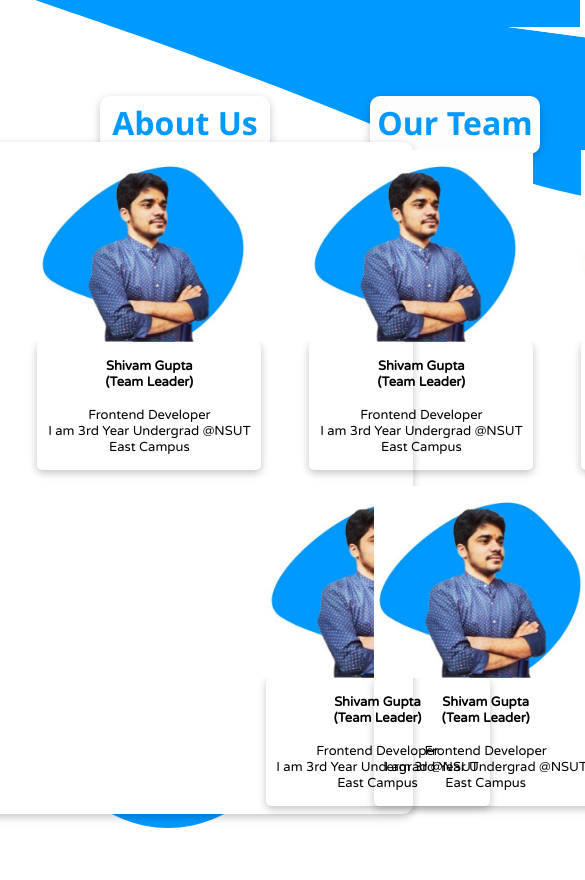
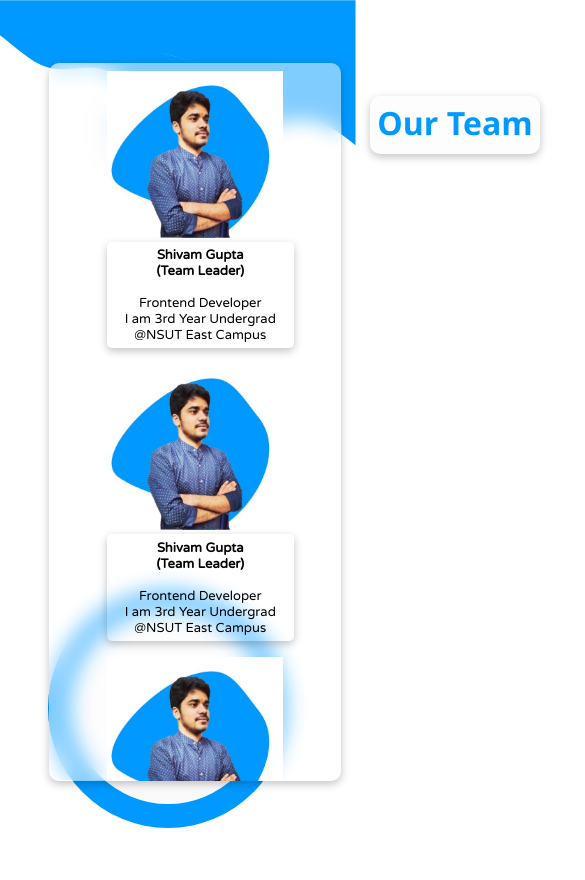
Before and after one commit to SumitKrShakya/Smart-India-Hackathon-2022, a plain HTML site: page Frontend/html/about_us.html in a window 390 px wide. Shown: the top 880 px of the page, 585 px wide, since content can reach past the window. After the commit the page ends 844 px from the top, so only its background shows below. Drawn offline with Linux system fonts and the light colour scheme; a web font is replaced by a local one.

Commit message:
about us almost responsive

```diff
--- a/Frontend/css/about.css
+++ b/Frontend/css/about.css
@@ -5,32 +5,71 @@ body {
     overflow: hidden;
     height: 100vh;
     width: 100vw;
-    min-width:580px ;
+    min-width: 580px;
 }
 
-#svg_wave{
-    width: 100vw;
-    height: 100vh;
-    z-index: 1;
+::-webkit-scrollbar {
+    width: 5px;
+    height: 5px;
+}
+
+
+/* Track */
+
+ ::-webkit-scrollbar-track {
+    /* box-shadow: inset 0 0 5px grey; */
+    border-radius: 10px;
+}
+
+
+/* Handle */
+
+ ::-webkit-scrollbar-thumb {
+    border-radius: 5px;
+    background: rgba(40, 167, 234, 1);
+    /* border-radius: 10px; */
+}
+
+
+/* Handle on hover */
+
+ ::-webkit-scrollbar-thumb:hover {
+    background: hsl(201, 82%, 40%);
+}
+
+#svg_wave {
+    width: 105vw;
+    transform: translateX(-50px);
+    /* height: 100vh;s */
+    /* z-index: 1; */
     position: absolute;
-    transform:scaleX(2) rotateZ(15deg);
+    z-index: -1;
+    /* transform: translateY(calc(1080px-10vw)); */
+    /* transform: scaleX(2) rotateZ(15deg); */
+    /* z-index: -1; */
 }
-.filler1p{
 
+
+/* .filler1p {
     background-color: blueviolet;
     display: flex;
     flex-direction: row;
     justify-content: flex-end
-}
-.filler1{
-    position:absolute;
+} */
+
+.filler1 {
+    position: absolute;
+    right: 0px;
+    top: 0px;
+    z-index: -10;
     z-index: 2;
     width: 50%;
     height: 7vw;
     background-color: #0099ff;
     /* background-color: goldenrod; */
 }
-.circle1{
+
+.circle1 {
     position: absolute;
     z-index: 3;
     width: 15rem;
@@ -39,8 +78,10 @@ body {
     bottom: 1rem;
     left: 3rem;
     background-color: #0099ff;
+    z-index: -1;
 }
-.circle2{
+
+.circle2 {
     position: absolute;
     z-index: 4;
     width: 12rem;
@@ -50,7 +91,8 @@ body {
     left: 1.5rem;
     background-color: rgb(250, 250, 250);
 }
-.nav{
+
+.nav {
     position: fixed;
     z-index: 5;
     width: 40rem;
@@ -60,13 +102,16 @@ body {
     /* background-color: rgb(138, 16, 16); */
     display: flex;
     flex-direction: row;
-    justify-content:space-evenly;
+    justify-content: space-evenly;
+    z-index: -1;
 }
-a{
+
+a {
     text-decoration: none;
     color: #0099ff;
 }
-.header{
+
+.header {
     /* position: absolute; */
     text-align: center;
     padding: 5px;
@@ -78,10 +123,10 @@ a{
     font-weight: 700;
     font-size: 2rem;
     box-shadow: rgba(0, 0, 0, 0.24) 0px 3px 8px;
-
     /* text-decoration: underline; */
 }
-.team{
+
+.team {
     /* position: absolute; */
     background-color: rgb(253, 253, 253);
     text-align: center;
@@ -93,11 +138,12 @@ a{
     font-size: 2rem;
     box-shadow: rgba(0, 0, 0, 0.24) 0px 3px 8px;
     padding: 5px;
-
-
     /* text-decoration: underline; */
 }
-.member-p{
+
+.member-p {
+    position: absolute;
+    z-index: 10;
     display: flex;
     justify-content: center;
     align-items: center;
@@ -105,70 +151,86 @@ a{
     height: 100vh;
     /* top: 50rem;*/
 }
-.member{
+
+.member {
     width: 75%;
-    height: 42rem;
-    margin:27rem 0rem 20rem  0rem;
+    /* height: 42rem; */
+    height: 85vh;
+    /* margin: 27rem 0rem 20rem 0rem; */
     /* padding-top: 10rem; */
     display: flex;
     justify-content: center;
-    flex-direction:column;
+    flex-direction: row;
     justify-content: space-around;
     align-items: center;
     flex-wrap: wrap;
-    position: absolute;
-    z-index: 5;
-
+    /* position: absolute; */
+    /* z-index: 5; */
     /* background-color: blueviolet; */
     border-radius: 10px;
-    background-color: #fff;
+    background-color: rgba(255, 255, 255, 0.5);
+    backdrop-filter: blur(10px);
     box-shadow: rgba(0, 0, 0, 0.24) 0px 3px 8px;
+    overflow: scroll;
 }
-.first-member-box-line{
+
+
+/* .first-member-box-line {
     display: flex;
     flex-direction: row;
     justify-content: space-around;
 }
-.second-member-box-line{
+
+.second-member-box-line {
     display: flex;
     flex-direction: row;
-}
-.member-box{
-    width: 14%;
-    height: 20rem;
-    padding: 0rem 1rem ;
+} */
+
+.member-box {
+    width: 11rem;
+    /* height: 40%; */
+    margin: 1rem 1rem;
     font-family: 'Dosis', sans-serif;
     font-family: 'Mochiy Pop P One', sans-serif;
     font-family: 'Varela Round', sans-serif;
     font-size: small;
-    /* margin: 1rem 0rem; */
+    display: flex;
+    flex-direction: column;
+    margin: 0.5rem 1rem;
     /* background-color: #0099ff; */
     /* background-color:red; */
     /* border-radius: 5px; */
     /* box-shadow: rgba(0, 0, 0, 0.24) 0px 3px 8px; */
+}
 
+.member-photo {
+    /* width: 15rem;
+    height: 12rem; */
+    /* width: 100%;
+    height: 100%; */
+    flex: 7;
 }
-.member-photo{
-    width: 15rem;
-    height: 12rem;
+
+.member-photo>img {
+    flex: 1;
+    /* width: 14rem;
+    height: 12rem; */
+    width: 100%;
 }
-.member-photo>img{
 
-    width: 14rem;
-    height: 12rem;
-
-}
-.detail{
-    width: 14rem;
-    height: 8rem;
+.detail {
+    /* width: 14rem; */
+    width: 100%;
+    padding: 3%;
+    /* height: 8rem; */
     /* background-color: #0099ff; */
     box-shadow: rgba(0, 0, 0, 0.24) 0px 3px 8px;
     border-radius: 5px;
+}
 
-}
-.member-name{
-    width: 14rem;
-    height: 2rem;
+.member-name {
+    /* width: 14rem; */
+    /* height: 2rem; */
     /* line-height: px;
      */
     /* padding-top: 7px; */
@@ -176,11 +238,11 @@ a{
     /* background-color: bisque; */
     text-align: center;
 }
-.member-descrip{
-    width: 13rem;
-    height: 6rem;
+
+.member-descrip {
+    /* width: 13rem; */
+    /* height: 6rem; */
     /* background-color: green; */
-    padding:1px 8px ;
+    /* padding: 1px 8px; */
     text-align: center;
-
 }
--- a/Frontend/html/about_us.html
+++ b/Frontend/html/about_us.html
@@ -13,11 +13,12 @@
 </head>
 
 <body>
-    <svg id="svg_wave" xmlns="http://www.w3.org/2000/svg"><path fill="#0099ff" fill-opacity="1" d="M0,32L30,42.7C60,53,120,75,180,101.3C240,128,300,160,360,154.7C420,149,480,107,540,112C600,117,660,171,720,186.7C780,203,840,181,900,181.3C960,181,1020,203,1080,186.7C1140,171,1200,117,1260,101.3C1320,85,1380,107,1410,117.3L1440,128L1440,0L1410,0C1380,0,1320,0,1260,0C1200,0,1140,0,1080,0C1020,0,960,0,900,0C840,0,780,0,720,0C660,0,600,0,540,0C480,0,420,0,360,0C300,0,240,0,180,0C120,0,60,0,30,0L0,0Z"></path></svg>
-    <div class="filler1p">
-        <div class="filler1">
-        </div>
-    </div>
+    <img id="svg_wave" src="../svg/about-main-wave.svg" alt="">
+
+    <!-- <div class="filler1p"> -->
+    <!-- <div class="filler1">
+    </div> -->
+    <!-- </div> -->
     <div class="circle1">
         <div class="circle2"></div>
     </div>
@@ -31,7 +32,7 @@
         <!-- member 1 -->
 
         <div class="member">
-            <div class="first-member-box-line">
+            <!-- <div class="first-member-box-line"> -->
 
             <div class="member-box">
                 <div class="member-photo">
@@ -40,13 +41,13 @@
                 <div class="detail">
 
                     <div class="member-name">
-                            <br>
+                        <!-- <br> -->
                         <b>Shivam Gupta<br>(Team Leader)
                             </b>
                     </div>
                     <div class="member-descrip">
                         <!-- <p> -->
-                            <br>
+                        <!-- <br> -->
                         <br>Frontend Developer <br> I am 3rd Year Undergrad @NSUT East Campus
                         <!-- </p> -->
                     </div>
@@ -59,13 +60,13 @@
                 <div class="detail">
 
                     <div class="member-name">
-                            <br>
+                        <!-- <br> -->
                         <b>Shivam Gupta<br>(Team Leader)
                             </b>
                     </div>
                     <div class="member-descrip">
                         <!-- <p> -->
-                            <br>
+                        <!-- <br> -->
                         <br>Frontend Developer <br> I am 3rd Year Undergrad @NSUT East Campus
                         <!-- </p> -->
                     </div>
@@ -78,13 +79,13 @@
                 <div class="detail">
 
                     <div class="member-name">
-                            <br>
+                        <!-- <br> -->
                         <b>Shivam Gupta<br>(Team Leader)
                             </b>
                     </div>
                     <div class="member-descrip">
                         <!-- <p> -->
-                            <br>
+                        <!-- <br> -->
                         <br>Frontend Developer <br> I am 3rd Year Undergrad @NSUT East Campus
                         <!-- </p> -->
                     </div>
@@ -97,13 +98,13 @@
                 <div class="detail">
 
                     <div class="member-name">
-                            <br>
+                        <!-- <br> -->
                         <b>Shivam Gupta<br>(Team Leader)
                             </b>
                     </div>
                     <div class="member-descrip">
                         <!-- <p> -->
-                            <br>
+                        <!-- <br> -->
                         <br>Frontend Developer <br> I am 3rd Year Undergrad @NSUT East Campus
                         <!-- </p> -->
                     </div>
@@ -111,9 +112,9 @@
             </div>
 
 
-            </div>
+            <!-- </div> -->
 
-            <div class="second-member-box-line">
+            <!-- <div class="second-member-box-line"> -->
 
 
             <div class="member-box">
@@ -123,13 +124,13 @@
                 <div class="detail">
 
                     <div class="member-name">
-                            <br>
+                        <!-- <br> -->
                         <b>Shivam Gupta<br>(Team Leader)
                                 </b>
                     </div>
                     <div class="member-descrip">
                         <!-- <p> -->
-                            <br>
+                        <!-- <br> -->
                         <br>Frontend Developer <br> I am 3rd Year Undergrad @NSUT East Campus
                         <!-- </p> -->
                     </div>
@@ -142,19 +143,19 @@
                 <div class="detail">
 
                     <div class="member-name">
-                            <br>
+                        <!-- <br> -->
                         <b>Shivam Gupta<br>(Team Leader)
                                 </b>
                     </div>
                     <div class="member-descrip">
                         <!-- <p> -->
-                            <br>
+                        <!-- <br> -->
                         <br>Frontend Developer <br> I am 3rd Year Undergrad @NSUT East Campus
                         <!-- </p> -->
                     </div>
                 </div>
             </div>
-            </div>
+            <!-- </div> -->
         </div>
     </div>
 </body>
```
Also changed, not shown: Frontend/svg/about-main-wave.svg (added), Frontend/svg/contact_us.svg (added). Lines whose indentation alone changed are shown as unchanged.
